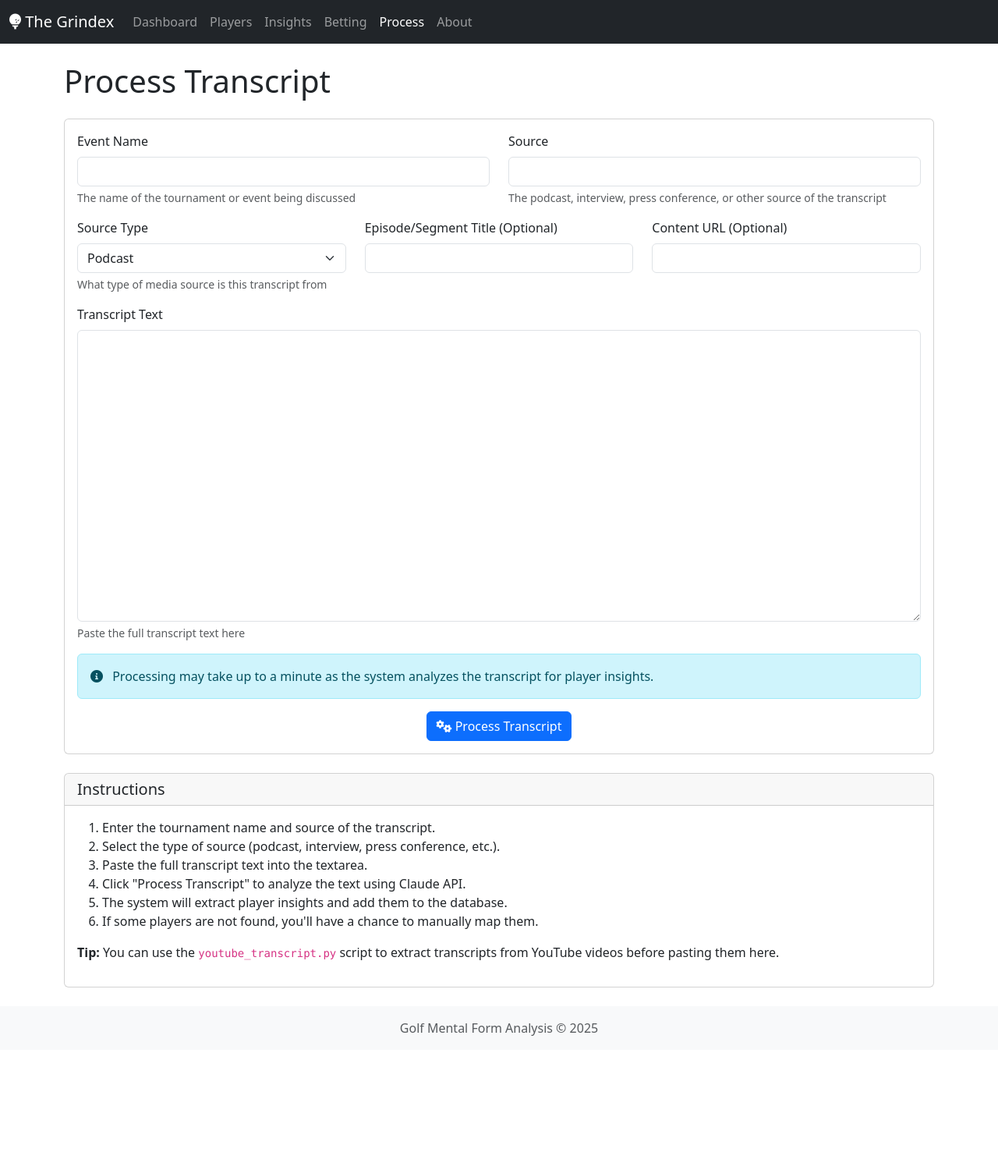
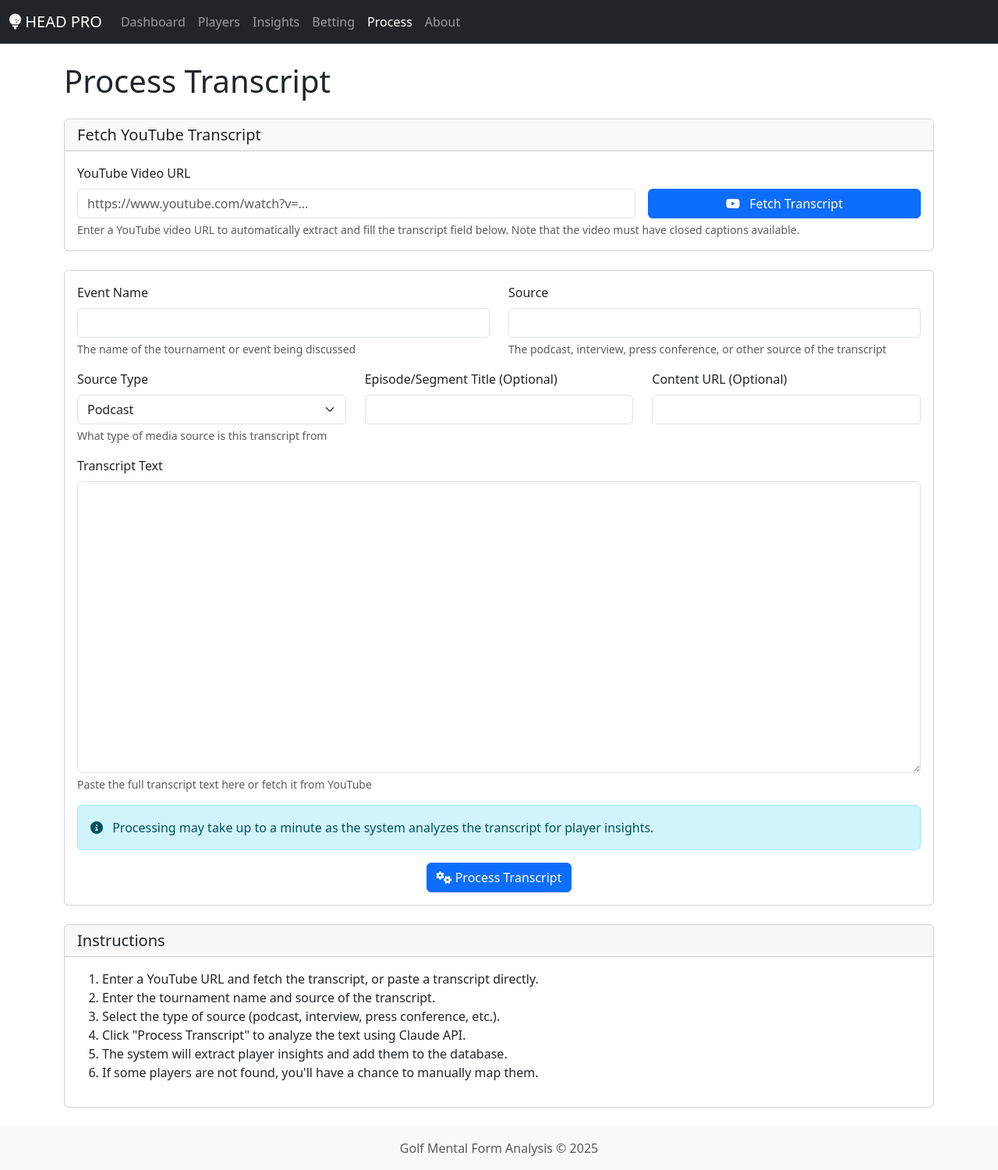
Before and after one commit to chefron/golf-betting-agent, a Flask app: page /process in a window 1280 px wide. Shown: the whole page at 78% size. Before the commit the page ends 1346 px from the top, so only its background shows below. Run offline with Flask 3, Linux system fonts and the light colour scheme; data that the repository does not hold is empty.

Commit message:
streaming add insight process for unmatched players, enable processing transcript in browser

```diff
--- a/db_utils.py
+++ b/db_utils.py
@@ -169,7 +169,7 @@ def calculate_mental_form(player_id, max_insights=20):
 
     Based solely on these insights and the framework above:
     1. Provide a current mental form score between -1 and 1
-    2. Explain your reasoning in 3-5 sentences, noting any clear trends in the player's mental state based on the timeline of insights. You can include specific details and examples from the insights, but the explanation must be readable as a standalone assessment that someone could understand without seeing the original insights.
+    2. Explain your reasoning in 3-5 sentences, noting any clear trends in the player's mental state based on the timeline of insights. You can include specific details and examples from the insights, but the explanation must be readable as a standalone assessment that someone could understand without seeing the original insights or even knowing they exist. Do not directly refer to "the insights."
 
     Format your response as:
     SCORE: [number between -1 and 1]
--- a/insights_extractor.py
+++ b/insights_extractor.py
@@ -174,6 +174,8 @@ def get_player_by_name(conn, name, fuzzy=True):
         "EMILIANO GRIO": "Grillo, Emiliano",
         "CRISTOBAL DEL SOLAR": "Del Solar, Cristobal",
         "WINDHAM CLARK": "Clark, Wyndham",
+        "MEN WOO LEE": "Lee, Min Woo",
+        "LUDVIG ÅBERG": "Aberg, Ludvig"
     }
 
     if name.upper() in special_cases:
--- a/web/app.py
+++ b/web/app.py
@@ -1,4 +1,4 @@
-from flask import Flask, render_template, request, redirect, url_for, flash
+from flask import Flask, render_template, request, redirect, url_for, flash, jsonify
 import sqlite3
 import os
 import sys
@@ -294,7 +294,23 @@ def add_new_insight():
 
     conn.close()
 
-    return render_template('add_insight.html', sources=sources, source_types=source_types,
+    # Get parameters from URL query string (for pre-filling form)
+    player_name = request.args.get('player_name', '')
+    text = request.args.get('text', '')
+    source = request.args.get('source', '')
+    source_type = request.args.get('source_type', 'podcast')  # Default to podcast
+    content_title = request.args.get('content_title', '')
+    content_url = request.args.get('content_url', '')
+
+    return render_template('add_insight.html',
+                          sources=sources,
+                          source_types=source_types,
+                          player_name=player_name,
+                          text=text,
+                          source=source,
+                          source_type=source_type,
+                          content_title=content_title,
+                          content_url=content_url,
                           today=datetime.now().strftime("%Y-%m-%d"))
 
 @app.route('/edit_insight/<int:insight_id>', methods=['GET', 'POST'])
@@ -520,6 +536,54 @@ def process_transcript():
     conn.close()
 
     return render_template('process.html', sources=sources)
+
+@app.route('/fetch_youtube_transcript', methods=['POST'])
+def fetch_youtube_transcript():
+    """Fetch transcript from a YouTube video URL"""
+    try:
+        # Get YouTube URL from form
+        youtube_url = request.form.get('youtube_url')
+        if not youtube_url:
+            return jsonify({'success': False, 'error': 'No YouTube URL provided'})
+
+        # Import the necessary functions from youtube_transcript.py
+        from youtube_transcript import get_video_id_from_url, get_transcript, format_transcript
+
+        # Get video ID from URL
+        video_id = get_video_id_from_url(youtube_url)
+
+        # Get transcript
+        transcript_list = get_transcript(video_id)
+        if not transcript_list:
+            return jsonify({
+                'success': False,
+                'error': 'Failed to fetch transcript. Make sure the video has closed captions available.'
+            })
+
+        # Format transcript
+        transcript_text = format_transcript(transcript_list)
+
+        # Try to get video title using pytube (optional)
+        video_title = None
+        try:
+            from pytube import YouTube
+            yt = YouTube(youtube_url)
+            video_title = yt.title
+        except:
+            # If pytube fails, just continue without the title
+            pass
+
+        return jsonify({
+            'success': True,
+            'transcript': transcript_text,
+            'video_title': video_title
+        })
+
+    except Exception as e:
+        import traceback
+        print(f"Error fetching YouTube transcript: {str(e)}")
+        print(traceback.format_exc())
+        return jsonify({'success': False, 'error': str(e)})
 
 @app.route('/betting')
 def betting_dashboard():
--- a/web/templates/layout.html
+++ b/web/templates/layout.html
@@ -35,7 +35,7 @@
     <nav class="navbar navbar-expand-lg navbar-dark bg-dark">
         <div class="container-fluid">
             <a class="navbar-brand" href="{{ url_for('index') }}">
-                <i class="fas fa-golf-ball"></i> The Grindex
+                <i class="fas fa-golf-ball"></i> HEAD PRO
             </a>
             <button class="navbar-toggler" type="button" data-bs-toggle="collapse" data-bs-target="#navbarNav">
                 <span class="navbar-toggler-icon"></span>
--- a/web/templates/process.html
+++ b/web/templates/process.html
@@ -6,6 +6,35 @@
 <div class="container">
     <h1 class="mb-4">Process Transcript</h1>
 
+    <!-- YouTube URL Input Section -->
+    <div class="card mb-4">
+        <div class="card-header bg-light">
+            <h5 class="mb-0">Fetch YouTube Transcript</h5>
+        </div>
+        <div class="card-body">
+            <form id="youtubeForm" action="{{ url_for('fetch_youtube_transcript') }}" method="POST">
+                <div class="row g-3">
+                    <div class="col-md-8">
+                        <label for="youtube_url" class="form-label">YouTube Video URL</label>
+                        <input type="url" class="form-control" id="youtube_url" name="youtube_url"
+                               placeholder="https://www.youtube.com/watch?v=..." required>
+                    </div>
+                    <div class="col-md-4">
+                        <label class="form-label">&nbsp;</label>
+                        <button type="submit" class="btn btn-primary w-100">
+                            <i class="fab fa-youtube me-2"></i> Fetch Transcript
+                        </button>
+                    </div>
+                </div>
+                <div class="form-text">
+                    Enter a YouTube video URL to automatically extract and fill the transcript field below.
+                    Note that the video must have closed captions available.
+                </div>
+            </form>
+        </div>
+    </div>
+
+    <!-- Main Transcript Processing Form -->
     <div class="card">
         <div class="card-body">
             <form method="POST" action="{{ url_for('process_transcript') }}">
@@ -48,14 +77,15 @@
 
                     <div class="col-md-4">
                         <label for="content_url" class="form-label">Content URL (Optional)</label>
-                        <input type="url" class="form-control" id="content_url" name="content_url">
+                        <input type="url" class="form-control" id="content_url" name="content_url"
+                               id="content_url_input">
                     </div>
                 </div>
 
                 <div class="mb-3">
                     <label for="transcript" class="form-label">Transcript Text</label>
                     <textarea class="form-control" id="transcript" name="transcript" rows="15" required></textarea>
-                    <div class="form-text">Paste the full transcript text here</div>
+                    <div class="form-text">Paste the full transcript text here or fetch it from YouTube</div>
                 </div>
 
                 <div class="alert alert-info">
@@ -78,19 +108,70 @@
         </div>
         <div class="card-body">
             <ol>
+                <li>Enter a YouTube URL and fetch the transcript, or paste a transcript directly.</li>
                 <li>Enter the tournament name and source of the transcript.</li>
                 <li>Select the type of source (podcast, interview, press conference, etc.).</li>
-                <li>Paste the full transcript text into the textarea.</li>
                 <li>Click "Process Transcript" to analyze the text using Claude API.</li>
                 <li>The system will extract player insights and add them to the database.</li>
                 <li>If some players are not found, you'll have a chance to manually map them.</li>
             </ol>
-
-            <p>
-                <strong>Tip:</strong> You can use the <code>youtube_transcript.py</code> script to extract transcripts from YouTube videos
-                before pasting them here.
-            </p>
         </div>
     </div>
 </div>
+
+{% block scripts %}
+<script>
+    // When a YouTube URL is submitted, fetch the transcript and fill the form
+    document.getElementById('youtubeForm').addEventListener('submit', function(e) {
+        e.preventDefault();
+
+        const formData = new FormData(this);
+        const url = this.getAttribute('action');
+        const youtubeUrl = formData.get('youtube_url');
+
+        // Show loading indicator
+        const submitBtn = this.querySelector('button[type="submit"]');
+        const originalBtnText = submitBtn.innerHTML;
+        submitBtn.disabled = true;
+        submitBtn.innerHTML = '<i class="fas fa-spinner fa-spin me-2"></i> Fetching...';
+
+        // Make AJAX request to fetch transcript
+        fetch(url, {
+            method: 'POST',
+            body: formData
+        })
+        .then(response => response.json())
+        .then(data => {
+            if (data.success) {
+                // Fill the transcript field with the fetched transcript
+                document.getElementById('transcript').value = data.transcript;
+
+                // Auto-fill the content URL field with the YouTube URL
+                document.getElementById('content_url').value = youtubeUrl;
+
+                // Try to extract video title if available
+                if (data.video_title) {
+                    document.getElementById('episode_title').value = data.video_title;
+                }
+
+                // Show success message
+                alert('Transcript successfully fetched!');
+            } else {
+                // Show error message
+                alert('Error: ' + data.error);
+            }
+        })
+        .catch(error => {
+            console.error('Error:', error);
+            alert('An error occurred while fetching the transcript.');
+        })
+        .finally(() => {
+            // Restore button state
+            submitBtn.disabled = false;
+            submitBtn.innerHTML = originalBtnText;
+        });
+    });
+</script>
 {% endblock %}
+
+{% endblock %}
--- a/web/templates/process_results.html
+++ b/web/templates/process_results.html
@@ -66,7 +66,7 @@
                 <div class="alert alert-info">
                     <i class="fas fa-info-circle me-2"></i>
                     These insights couldn't be automatically matched to players in the database.
-                    You can add these insights manually.
+                    Click "Add Manually" to open a pre-filled form in a new tab.
                 </div>
 
                 <div class="accordion" id="unmatchedAccordion">
@@ -83,8 +83,8 @@
                                 <div class="accordion-body">
                                     <p>{{ insight.text }}</p>
                                     <div class="d-grid gap-2">
-                                        <a href="{{ url_for('add_new_insight') }}?player_name={{ insight.player_name }}"
-                                           class="btn btn-primary">
+                                        <a href="{{ url_for('add_new_insight') }}?player_name={{ insight.player_name|urlencode }}&text={{ insight.text|urlencode }}&source={{ source|urlencode }}&source_type={{ source_type|urlencode }}&content_title={{ content_title|urlencode if content_title else '' }}&content_url={{ content_url|urlencode if content_url else '' }}"
+                                           class="btn btn-primary" target="_blank">
                                             <i class="fas fa-plus"></i> Add Manually
                                         </a>
                                     </div>
```
Also changed, not shown: web/templates/add_insight.html (+12 -8 lines).
